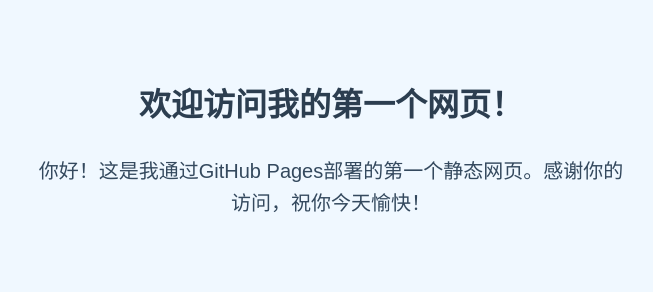
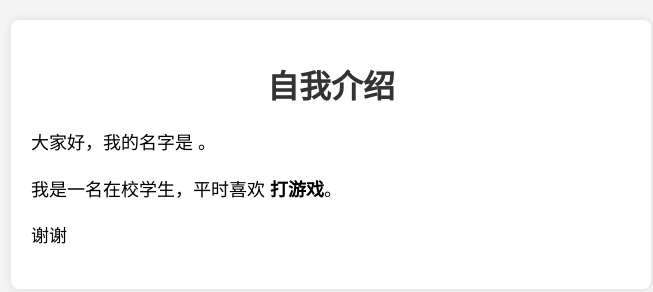
Before and after one commit to Bakadao/Bakadao, a plain HTML site: page !DOCTYPE.html in a window 1280 px wide. Shown: the whole page, without its empty margins (309-962 px from the left). Drawn offline with Linux system fonts and the light colour scheme.

Commit message:
Update !DOCTYPE.html

```diff
--- a/!DOCTYPE.html
+++ b/!DOCTYPE.html
@@ -3,29 +3,40 @@
 <head>
     <meta charset="UTF-8">
     <meta name="viewport" content="width=device-width, initial-scale=1.0">
-    <title>我的第一个网页</title>
+    <title>自我介绍 - Dao</title>
     <style>
         body {
             font-family: Arial, sans-serif;
-            text-align: center;
-            background-color: #f0f8ff;
-            padding: 50px;
+            background-color: #f4f4f4;
+            margin: 0;
+            padding: 20px;
+        }
+        .container {
+            max-width: 600px;
+            margin: auto;
+            background: white;
+            padding: 20px;
+            border-radius: 8px;
+            box-shadow: 0 0 10px rgba(0, 0, 0, 0.1);
         }
         h1 {
-            color: #2c3e50;
-            margin-bottom: 30px;
+            text-align: center;
+            color: #333;
         }
         p {
-            font-size: 20px;
-            color: #34495e;
-            max-width: 600px;
-            margin: 0 auto;
+            font-size: 18px;
             line-height: 1.6;
         }
     </style>
 </head>
 <body>
-    <h1>欢迎访问我的第一个网页！</h1>
-    <p>你好！这是我通过GitHub Pages部署的第一个静态网页。感谢你的访问，祝你今天愉快！</p>
+
+<div class="container">
+    <h1>自我介绍</h1>
+    <p>大家好，我的名字是 <strong></strong>。</p >
+    <p>我是一名在校学生，平时喜欢 <strong>打游戏</strong>。</p >
+    <p>谢谢</p >
+</div>
+
 </body>
 </html>
```
